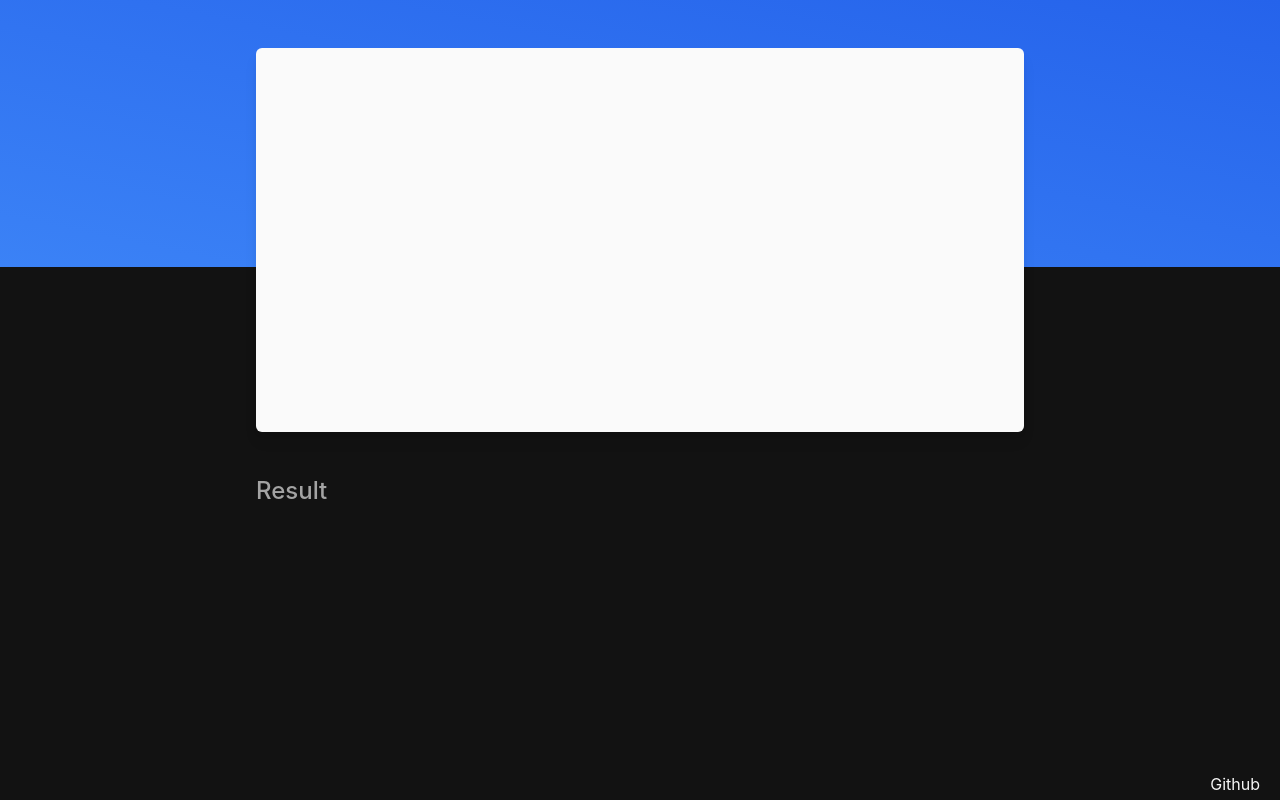
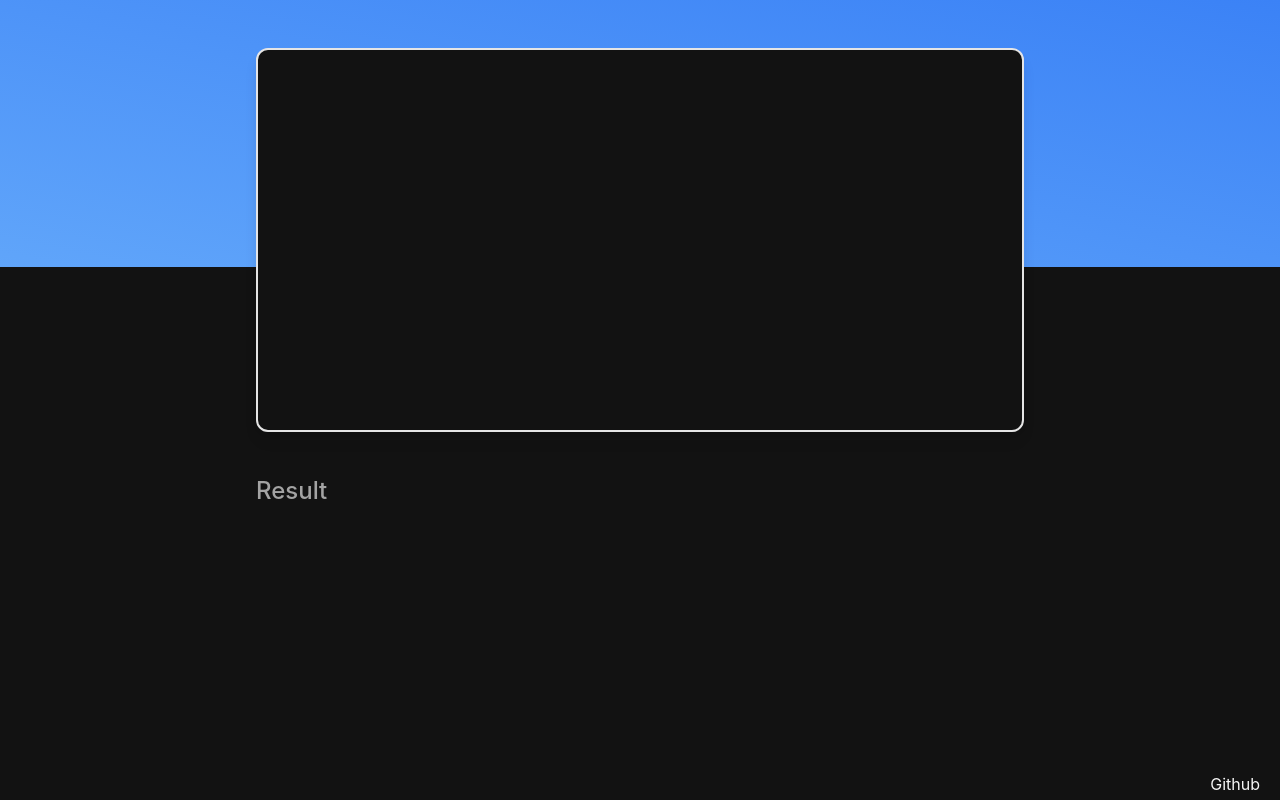
Before and after one commit to djanzou120/fabrik-front, a Next.js app: page / in a window 1280 px wide. Built offline with nearby package versions, Linux system fonts and the light colour scheme.

Commit message:
initial commit

```diff
--- a/components/Header.tsx
+++ b/components/Header.tsx
@@ -2,7 +2,7 @@ import React from "react";
 
 const Header = () => {
   return (
-    <div className="h-2/6 w-full bg-gradient-to-tr from-blue-500 to-blue-600" />
+    <div className="h-2/6 w-full bg-gradient-to-tr from-blue-400 to-blue-500" />
   );
 };
 
--- a/components/Main.tsx
+++ b/components/Main.tsx
@@ -5,7 +5,7 @@ import { BsFilePost } from "react-icons/bs";
 
 const Main = () => {
   return (
-    <div className="bg-white shadow-lg bg-gray-50 rounded-md w-80 sm:w-3/5 h-96 absolute top-60 left-1/2 transform -translate-x-1/2 -translate-y-1/2">
+    <div className="bg-black text-gray-200 border-2 shadow-lg rounded-xl w-80 sm:w-3/5 h-96 absolute top-60 left-1/2 transform -translate-x-1/2 -translate-y-1/2">
       <Tabs className="option-modal-tabs" tabPosition="left" tabBarGutter={16}>
         <TabPane
           tab={
```
